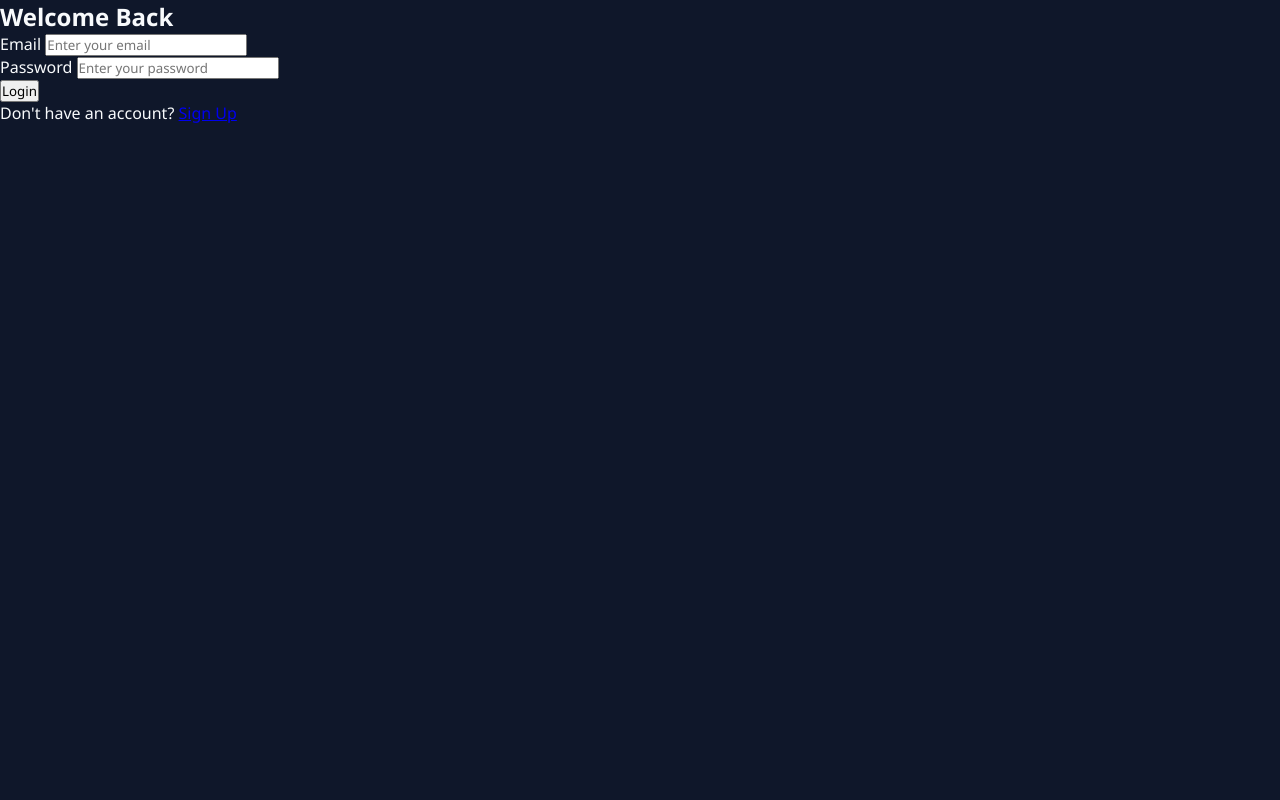
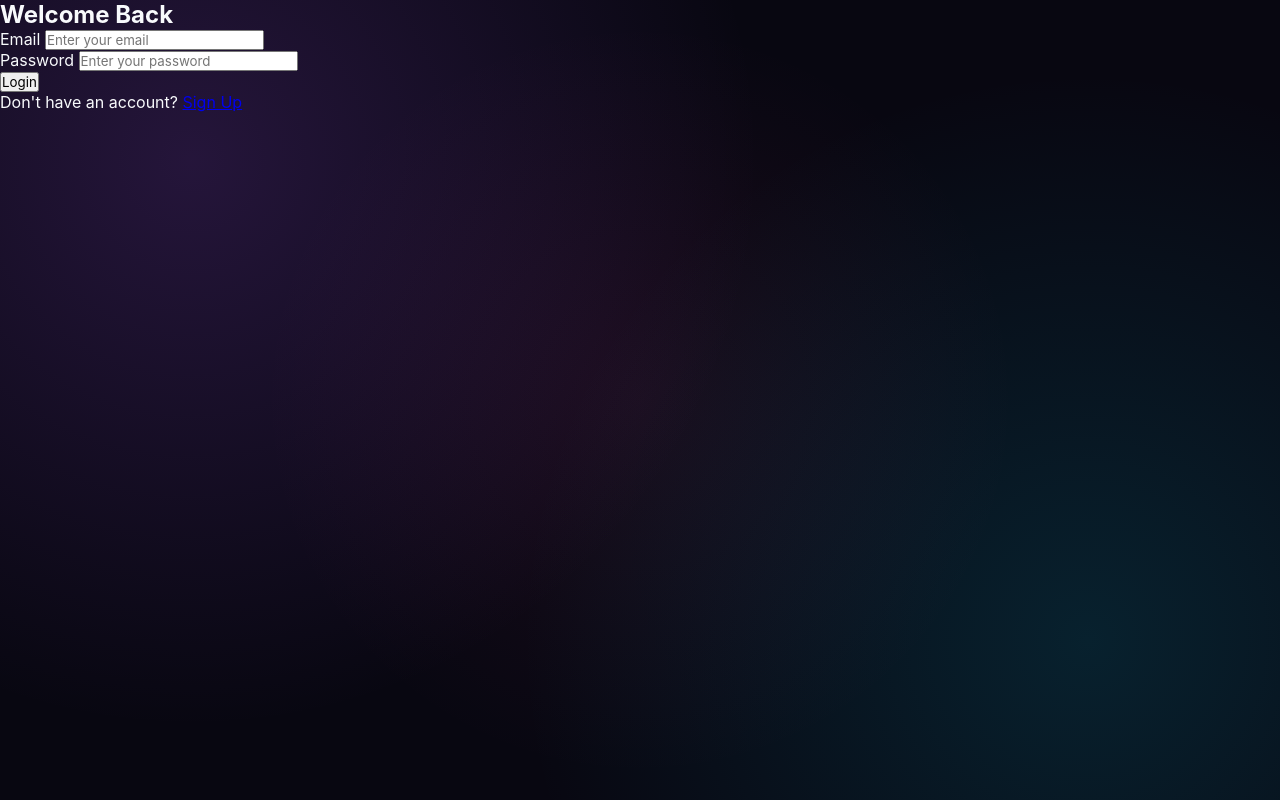
Before and after one commit to muhammadfasih010/afs-studios, a plain HTML site: page index.html in a window 1280 px wide. Drawn offline with Linux system fonts and the light colour scheme.

Commit message:
Update index.html

```diff
--- a/index.html
+++ b/index.html
@@ -4,7 +4,7 @@
     <meta charset="UTF-8">
     <meta name="viewport" content="width=device-width, initial-scale=1.0">
     <title>Login - AI Text to Image</title>
-<link rel="stylesheet" href="gen.css?v=7.7">
+<link rel="stylesheet" href="style.css">
 
 </head>
 <body>
```
